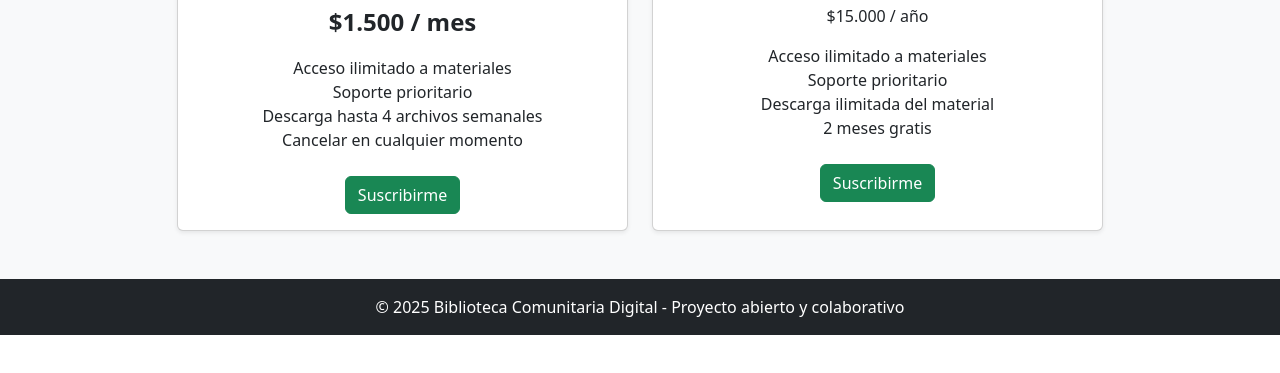
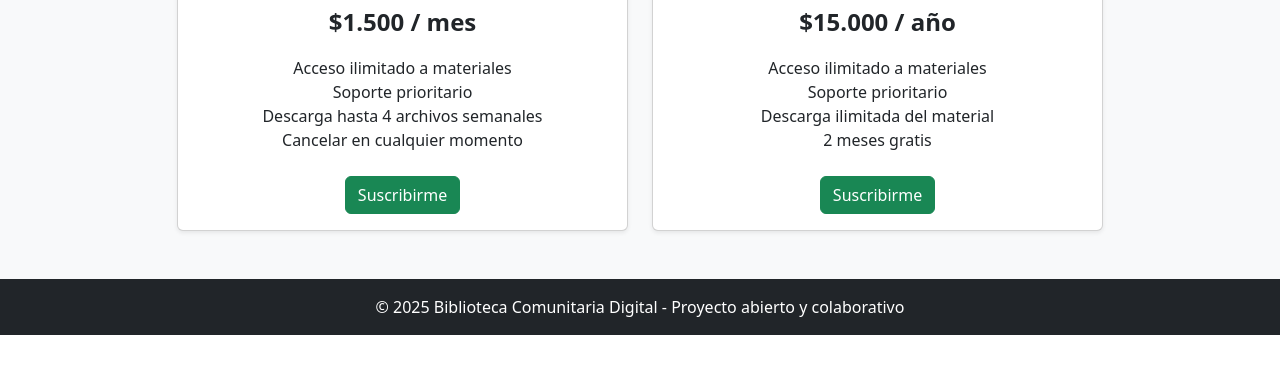
Before and after one commit to Biblioteca-comunitaria-digital/EA4, a plain HTML site: page docs/suscripcion.html in a window 1280 px wide. Shown: the part 307-680 px from the top of the page. Drawn offline with nearby package versions, Linux system fonts and the light colour scheme.

Commit message:
Tag del plan anual arreglados
Ahora el precio/año del plan anual debería de verse cómo el precio/mes del plan mensual

Closes #120

```diff
--- a/docs/suscripcion.html
+++ b/docs/suscripcion.html
@@ -85,7 +85,7 @@
             <div class="card h-100 shadow-sm">
               <div class="card-body text-center">
                 <h2 class="card-title">Plan Anual</h2>
-                <pclass="fs-4 fw-bold">$15.000 / año</p>
+                <p class="fs-4 fw-bold">$15.000 / año</p>
                 <ul class="list-unstyled mb-4">
                   <li>Acceso ilimitado a materiales</li>
                   <li>Soporte prioritario</li>
```
